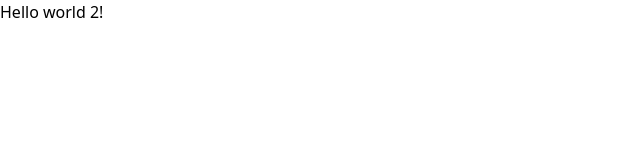
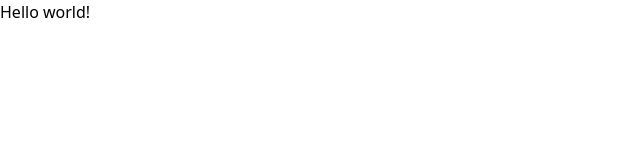
Before and after one commit to sanch941/vite-react-typescript-storybook-vitest-template, a React (Vite) app: page / in a window 1280 px wide. Shown: the top 160 px of the page, without its empty margins (0-640 px from the left). Built offline with nearby package versions, Linux system fonts and the light colour scheme.

Commit message:
refactor(home): change texft

```diff
--- a/src/pages/home/index.tsx
+++ b/src/pages/home/index.tsx
@@ -1,3 +1,3 @@
 export const HomePage = () => {
-  return <div>Hello world 2!</div>
+  return <div>Hello world!</div>
 }
```
